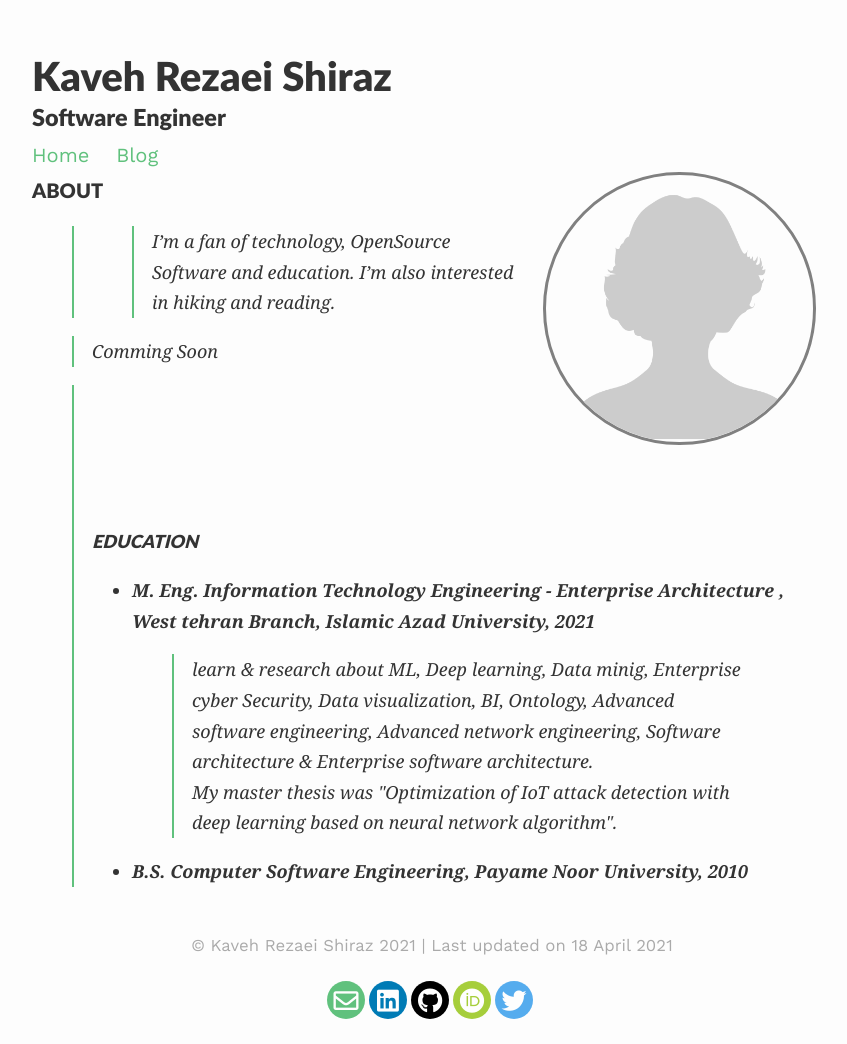
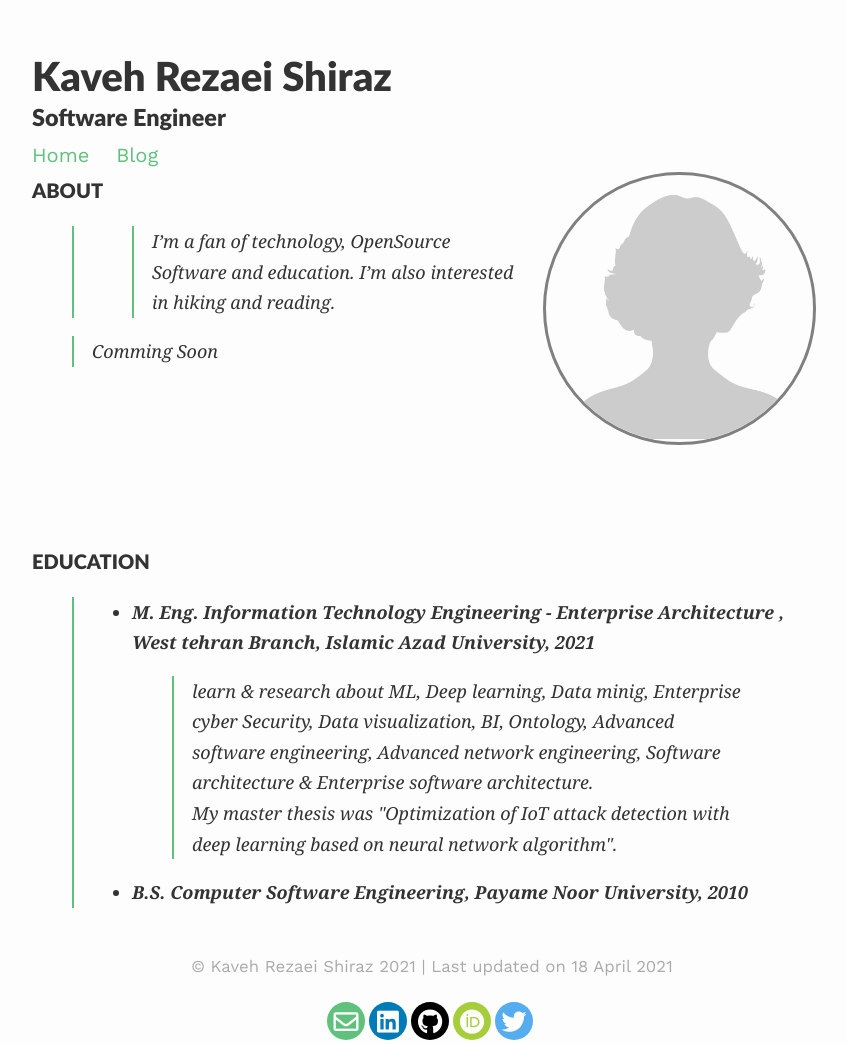
Before and after one commit to KavehRS/website, a Jekyll site: the page built from index.md, in a window 1280 px wide. Shown: the whole page, without its empty margins (208-1055 px from the left). Built offline with Jekyll 4.4.1, drawn with Linux system fonts in a browser that asks for light colours; nearby versions of some CDN libraries; before the commit the page ends 1023 px from its top, so only the background shows below that.

Commit message:
Update index.md

```diff
--- a/index.md
+++ b/index.md
@@ -13,7 +13,7 @@ published: true
 
 > Comming Soon <br>
 
-> ‌  <br><br><br><br>
+ ‌  <br><br><br><br>
 <!--
 [Gradfolio](https://github.com/jitinnair1/gradfolio){:target="_blank"} is a responsive, dark-mode ready Jekyll theme designed keeping academia in mind. The easiest way to install the theme is to fork it using GitHub. Check the README file for [instructions](https://github.com/jitinnair1/gradfolio#installation){:target="_blank"}.
 <!--
```
